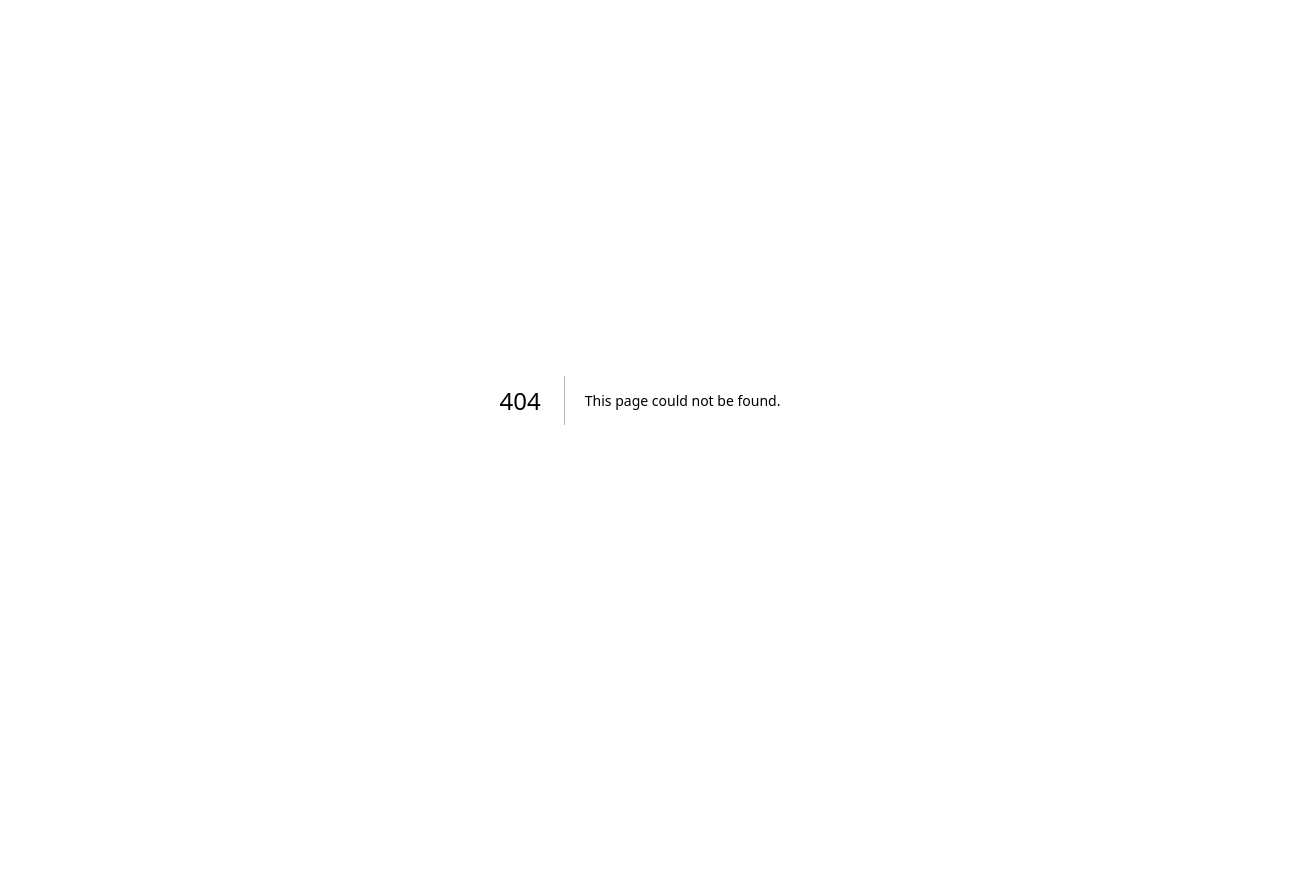
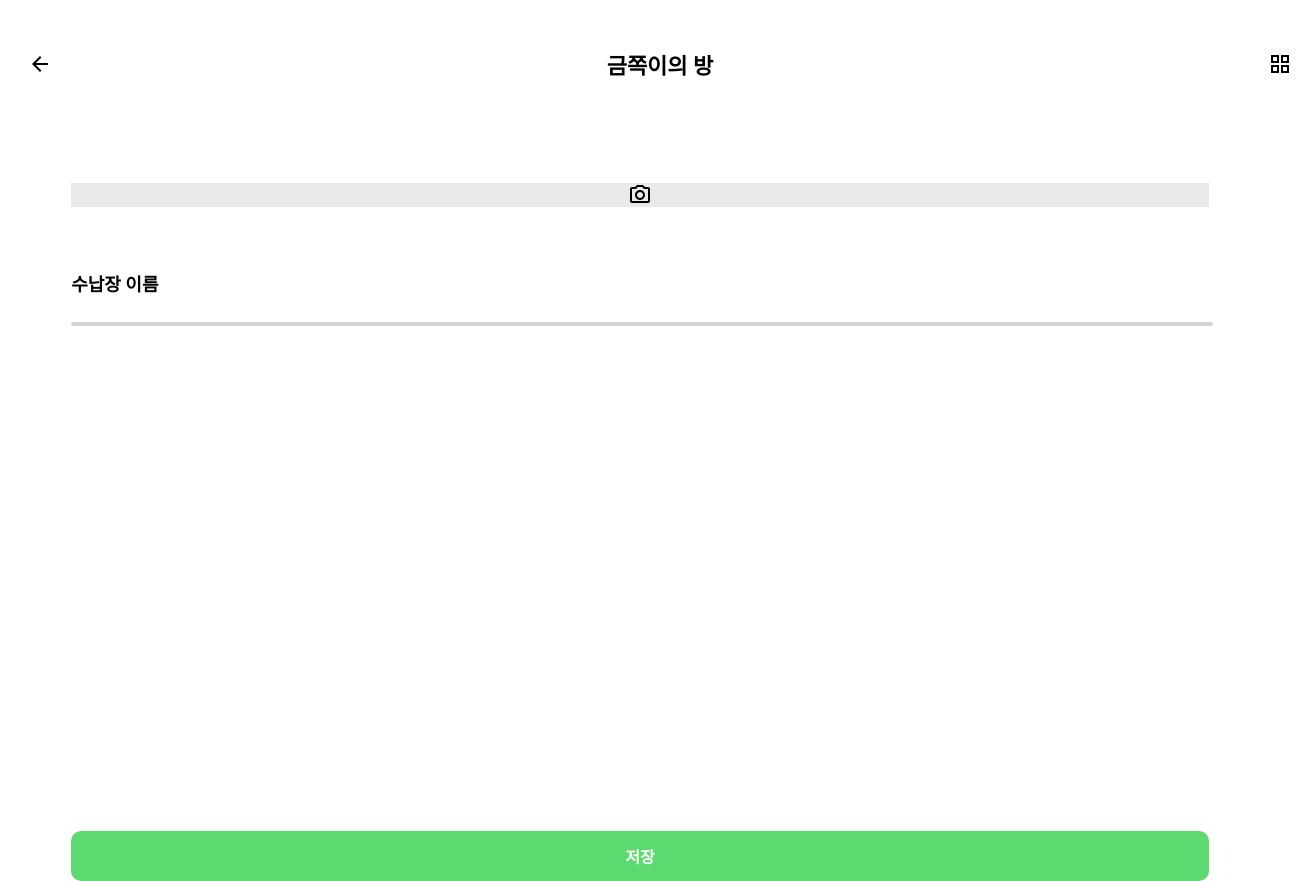
Before and after one commit to FRONTLINE2024/ADizzi-APP, a Next.js app: page /ContainerCamera in a window 1280 px wide. Before the commit this address had no page. Shown: the whole page, 1312 px wide, since content can reach past the window. Before the commit the page ends 800 px from the top, so only its background shows below. Built offline with nearby package versions, Linux system fonts and the light colour scheme.

Commit message:
feature: Container 카메라 모듈 page ui 구현

```diff
--- a/app/page.tsx
+++ b/app/page.tsx
@@ -1,11 +1,11 @@
 'use client';
 
-import Container from '@/pages/Container';
+import ContainerCamera from '@/pages/ContainerCamera';
 
 export default function Home() {
   return (
     <main>
-      <Container />
+      <ContainerCamera />
     </main>
   );
 }
--- /dev/null
+++ b/pages/ContainerCamera.tsx
@@ -0,0 +1,60 @@
+import HeaderCollect from '@/components/header/HeaderCollect';
+import CameraAltOutlinedIcon from '@mui/icons-material/CameraAltOutlined';
+import styled from 'styled-components';
+import LargeButton from '@/components/button/largeButton';
+
+function ContainerCamera() {
+  return (
+    <BackgroundContainer>
+      <HeaderCollect label="금쪽이의 방" />
+      <CameraContainer>
+        <CameraAltOutlinedIcon />
+      </CameraContainer>
+      <CabinetText>수납장 이름</CabinetText>
+      <CabinetContainer />
+      <ButtonContainer>
+        <LargeButton label="저장" />
+      </ButtonContainer>
+    </BackgroundContainer>
+  );
+}
+
+const BackgroundContainer = styled.div`
+  background-color: white;
+  display: flex;
+  flex-direction: column;
+  height: 100vh;
+`;
+
+const CameraContainer = styled.div`
+  width: 90%;
+  height: 40%;
+  background-color: rgba(214, 214, 214, 0.5);
+  display: flex;
+  margin: 5% 5%;
+  align-items: center;
+  justify-content: center;
+`;
+
+const CabinetContainer = styled.div`
+  width: 90%;
+  height: 5%;
+  border: 2px solid #d5d5d5;
+  border-radius: 15px;
+  margin: 0 5%;
+`;
+
+const CabinetText = styled.div`
+  font-size: 18px;
+  font-weight: bold;
+  margin-left: 5%;
+  margin-bottom: 2%;
+`;
+
+const ButtonContainer = styled.div`
+  display: flex;
+  justify-content: center;
+  margin-top: 40%;
+`;
+
+export default ContainerCamera;
```
Also changed, not shown: .eslintrc.json.
